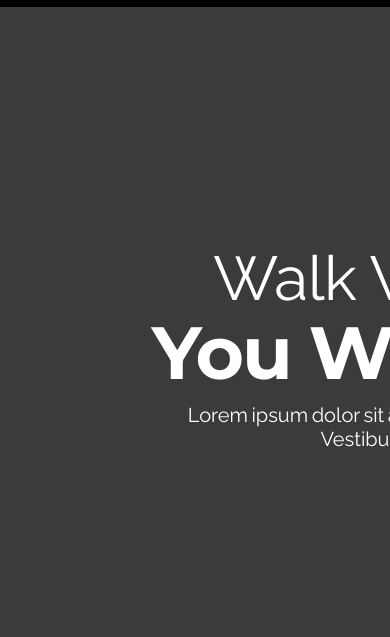
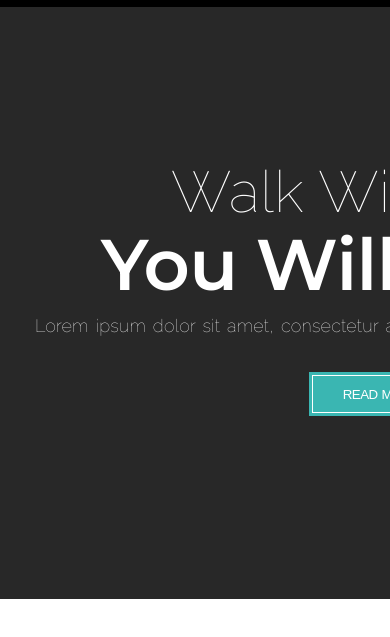
Before and after one commit to teonamaghradze/personal-project-scss, a plain HTML site: page index.html in a window 390 px wide. Shown: the part 101-738 px from the top of the page. Drawn offline with Linux system fonts and the light colour scheme.

Commit message:
Add component 2 tablet and mobile

```diff
--- a/index.html
+++ b/index.html
@@ -65,7 +65,7 @@
         />
         <div class="header-txt-container">
           <h1>
-            Walk With Parry
+            <span> Walk With Parry</span>
             <p id="header-span">You Will Love It</p>
           </h1>
           <p class="header-main-txt">
--- a/styles/_palette.scss
+++ b/styles/_palette.scss
@@ -1,6 +1,7 @@
 $main-green: #3ab6b2;
 $bg-black: #000000;
 $bg-gray: #666666;
+$bg-black-header: #282828;
 
 $bg-icon: #3b3b3b;
 $bg-icon-socials: #252525;
--- a/styles/components/component-2/_desktop.scss
+++ b/styles/components/component-2/_desktop.scss
@@ -1,5 +1,19 @@
 .header-box {
+  padding-top: 235px;
+  padding-bottom: 260px;
+  padding-left: 38px;
+  padding-right: 38px;
+
   img {
     margin-top: -93px;
   }
+  h1 {
+    text-align: center;
+    margin-left: 23px;
+    letter-spacing: -0.5px;
+  }
+
+  .header-main-txt {
+    font-size: 20px;
+  }
 }
--- a/styles/components/component-2/_shared.scss
+++ b/styles/components/component-2/_shared.scss
@@ -1,13 +1,8 @@
 .header-box {
   width: 1920px;
-  padding-top: 235px;
-  padding-bottom: 260px;
-  padding-left: 38px;
-  padding-right: 38px;
+  background-color: $bg-black-header;
   display: flex;
-  background-color: $bg-icon;
   justify-content: space-between;
-  // align-items: center;
 
   .header-txt-container {
     color: $txt-white;
@@ -15,11 +10,7 @@
     h1 {
       font-family: $big-txts-font;
       font-size: 62px;
-      font-weight: normal;
-      font-style: normal;
-      text-align: center;
-      margin-left: 23px;
-      letter-spacing: -0.5px;
+
       p {
         font-family: $headline-font;
         font-size: 74px;
@@ -33,14 +24,17 @@
     }
     .header-main-txt {
       font-family: $big-txts-font;
-      font-size: 20px;
-      font-weight: normal;
-      line-height: 24px;
-      font-style: normal;
       text-align: center;
-      margin-bottom: 43px;
-      margin-left: 19px;
-      word-spacing: -1.5px;
+      // margin-bottom: 43px;
+      // margin-left: 19px;
+      // word-spacing: -1.5px;
+
+      font-size: 18px;
+      font-weight: 100;
+      word-spacing: 2.3px;
+      letter-spacing: 0.2px;
+      margin-bottom: 39px;
+      margin-left: 15px;
     }
 
     .header-btn {
@@ -53,7 +47,6 @@
       background: #3ab6b2;
       outline: 3px solid #3ab6b2;
       margin-left: 319px;
-      // color: red;
       letter-spacing: -0.6px;
       word-spacing: 1px;
     }
--- a/styles/components/component-2/_tablet.scss
+++ b/styles/components/component-2/_tablet.scss
@@ -2,10 +2,50 @@
   .header-box {
     max-width: 768px;
     min-width: 100%;
-    padding-left: 125px;
-    // text-align: center;
+
+    padding-top: 150px;
+    padding-left: 20px;
+    letter-spacing: -0.5px;
+    word-spacing: 0.2px;
+    padding-bottom: 186px;
+
     img {
       display: none;
     }
+    .header-txt-container {
+      // margin-left: 5px;
+      h1 {
+        font-weight: 100;
+        font-size: 58px;
+        span {
+          margin-left: 1px;
+          word-spacing: 0px;
+          letter-spacing: 0.6px;
+          margin-bottom: 1px;
+        }
+        p {
+          font-size: 71.76841735839844px;
+          margin-bottom: 7px;
+          margin-top: -5px;
+          font-weight: 600;
+          letter-spacing: -0.6px;
+          margin-left: -8px;
+        }
+      }
+      .header-main-txt {
+        font-size: 18px;
+        font-weight: 100;
+        word-spacing: 1.8px;
+        letter-spacing: 0.2px;
+        margin-bottom: 39px;
+        margin-left: 20px;
+        margin-left: 15px;
+        word-spacing: 2px;
+      }
+
+      .header-btn {
+        margin-left: 292px;
+      }
+    }
   }
 }
```
Also changed, not shown: styles/index.css, 1 other file.
